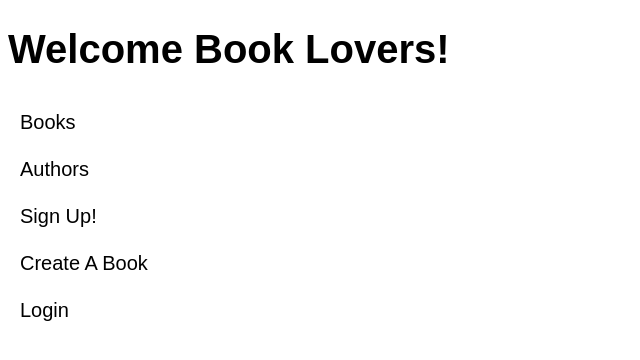
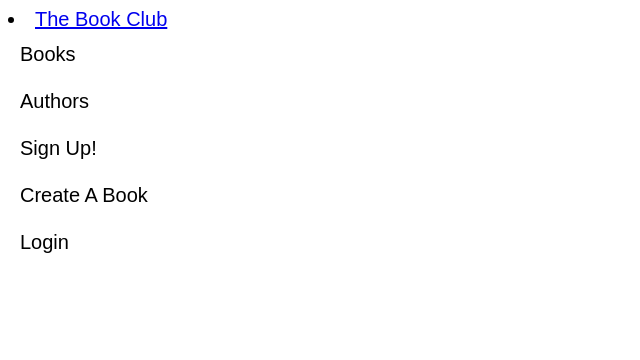
Before and after one commit to cjuanito797/TheBookClub, a Django app: page / in a window 1280 px wide. Shown: the top 360 px of the page, without its empty margins (0-640 px from the left). Run offline with Django 4.2, Linux system fonts and the light colour scheme.

Commit message:
Update home.html

```diff
--- a/library/templates/home.html
+++ b/library/templates/home.html
@@ -7,7 +7,8 @@
 
 </head>
 <body>
-  <h1>Welcome Book Lovers! </h1>
+    <li><a href="{% url 'library:home' %}">The Book Club</a></li>
+
     {% block sidebar %}
 <div class="row">
 
```
